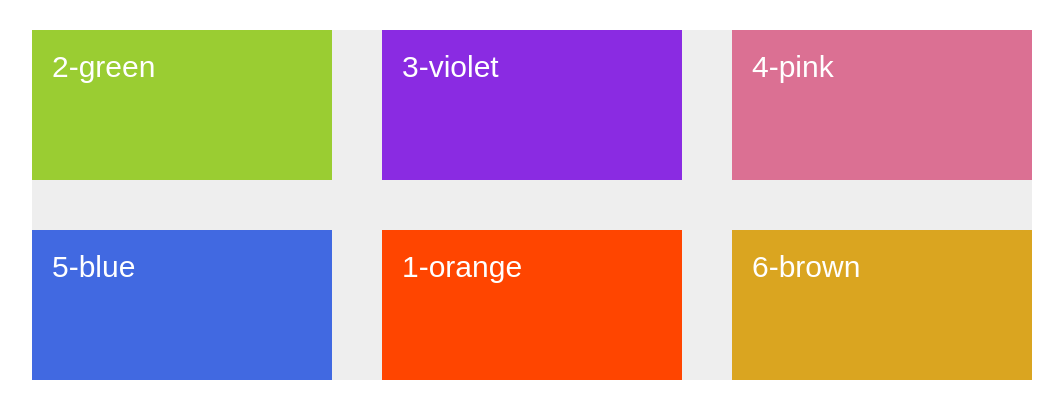
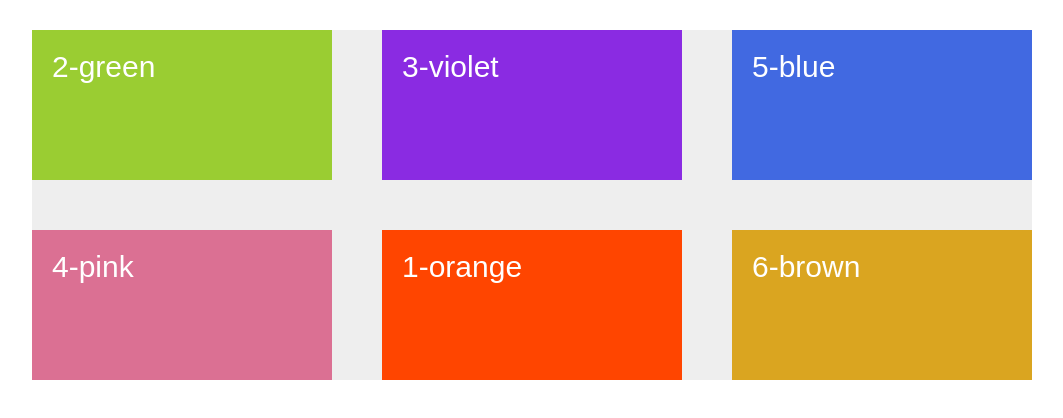
Before and after one commit to markovich692/CSS-GRID-BASICS-and-PRACTICE, a website: page index.html in a window 1280 px wide. Shown: the whole page, without its empty margins (108-1171 px from the left). Drawn offline with Linux system fonts and the light colour scheme.

Commit message:
positions item 5 on 3rd column of the first row

```diff
--- a/main.scss
+++ b/main.scss
@@ -67,6 +67,8 @@ body {
 
   &--5 {
     background-color: royalblue;
+    grid-row: 1/2;
+    grid-column: 3/4;
   }
 
   &--6 {
```
Also changed, not shown: dist/main.css, 1 other file.
